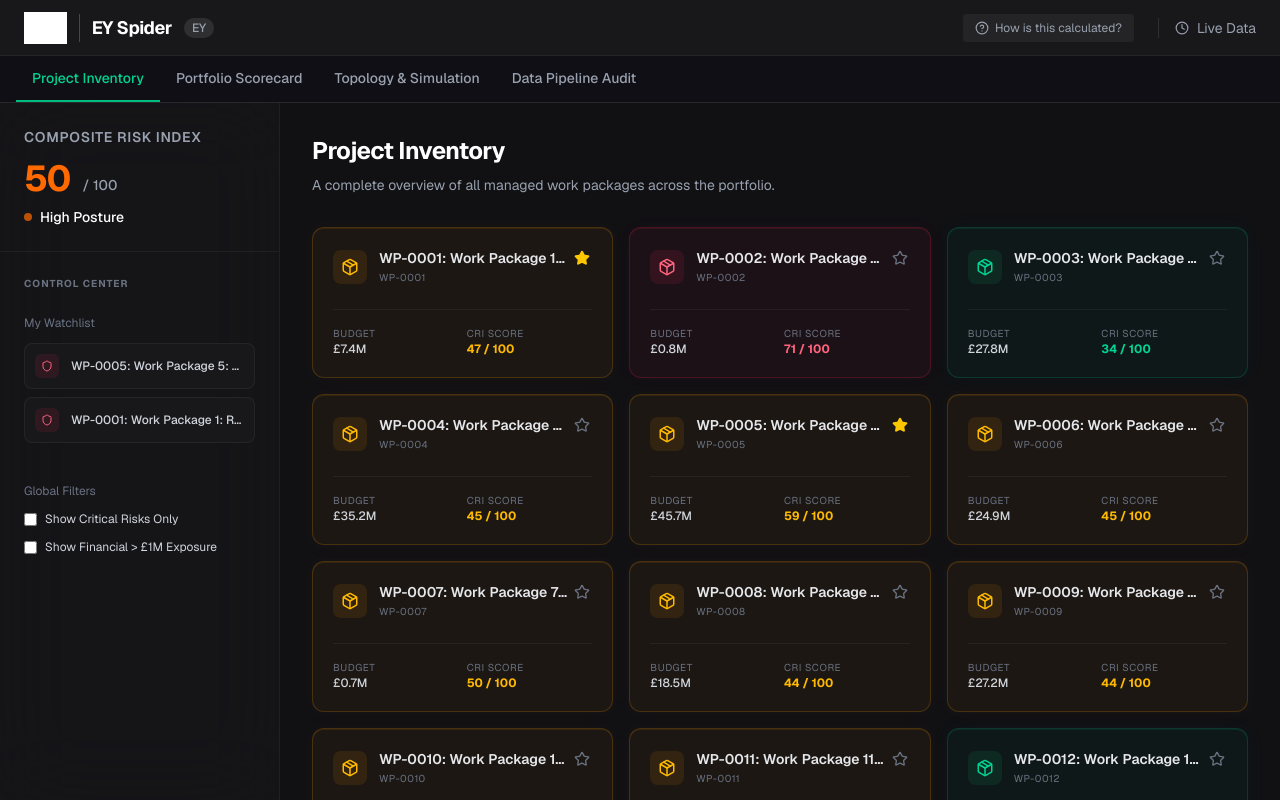
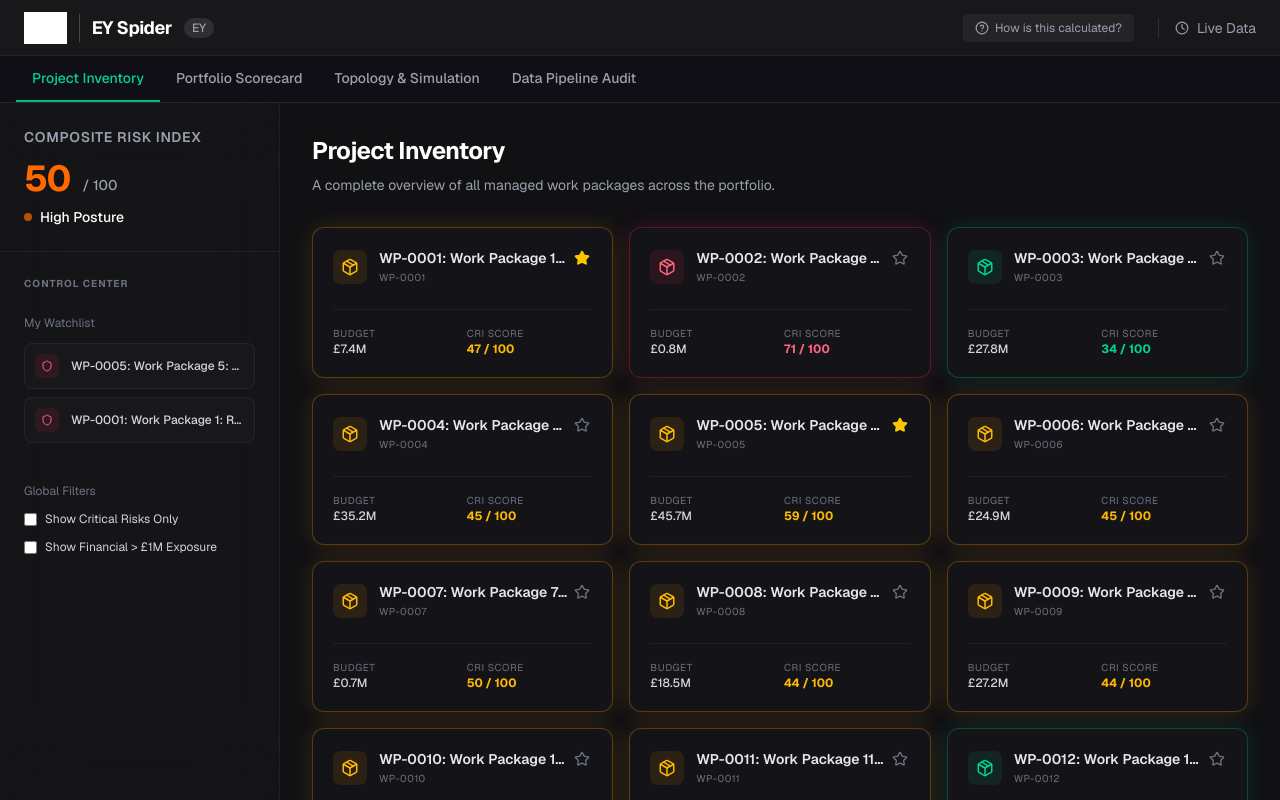
Before and after one commit to sken2002/EY_App_FrontEnd, a Next.js app in the folder frontend/: page / in a window 1280 px wide. Built offline with nearby package versions, Linux system fonts and the light colour scheme; grey boxes are pictures that could not be loaded.

Commit message:
style: remove card background tint, enhance pure glow

```diff
--- a/frontend/src/components/views/AllWorkPackages.tsx
+++ b/frontend/src/components/views/AllWorkPackages.tsx
@@ -27,13 +27,13 @@
 
             if (score >= 60) {
               iconColor = 'bg-rose-500/10 text-rose-400';
-              cardStyle = 'border-rose-500/20 bg-rose-500/5 hover:bg-rose-500/10 hover:border-rose-500/40 shadow-[inset_0_1px_0_0_rgba(244,63,94,0.1),0_0_20px_rgba(244,63,94,0.05)]';
+              cardStyle = 'border-rose-500/30 bg-white/[0.02] hover:bg-white/[0.06] hover:border-rose-500/50 shadow-[0_0_25px_rgba(244,63,94,0.15)]';
             } else if (score >= 40) {
               iconColor = 'bg-amber-500/10 text-amber-400';
-              cardStyle = 'border-amber-500/20 bg-amber-500/5 hover:bg-amber-500/10 hover:border-amber-500/40 shadow-[inset_0_1px_0_0_rgba(245,158,11,0.1),0_0_20px_rgba(245,158,11,0.05)]';
+              cardStyle = 'border-amber-500/30 bg-white/[0.02] hover:bg-white/[0.06] hover:border-amber-500/50 shadow-[0_0_25px_rgba(245,158,11,0.15)]';
             } else if (score > 0) {
               iconColor = 'bg-emerald-500/10 text-emerald-400';
-              cardStyle = 'border-emerald-500/20 bg-emerald-500/5 hover:bg-emerald-500/10 hover:border-emerald-500/40 shadow-[inset_0_1px_0_0_rgba(16,185,129,0.1),0_0_20px_rgba(16,185,129,0.05)]';
+              cardStyle = 'border-emerald-500/30 bg-white/[0.02] hover:bg-white/[0.06] hover:border-emerald-500/50 shadow-[0_0_25px_rgba(16,185,129,0.15)]';
             }
 
             const isWatched = watchlist.includes(wp.id);
```
